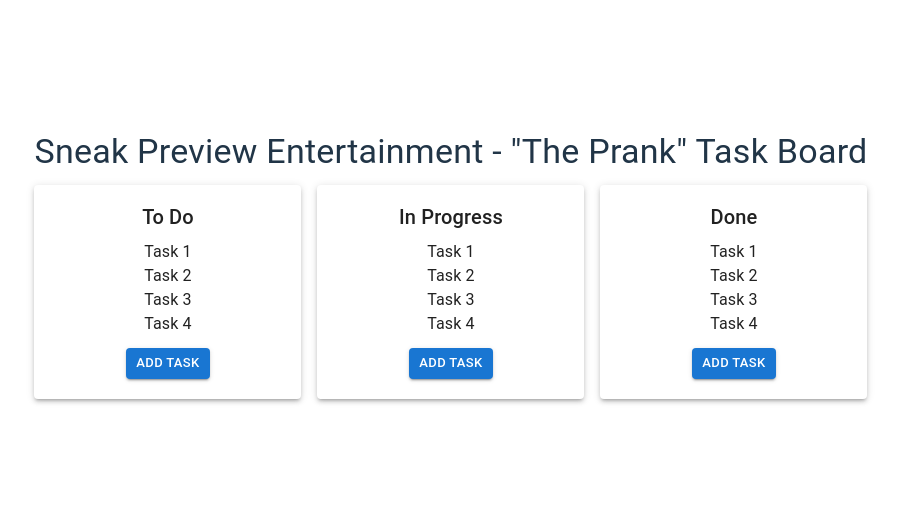
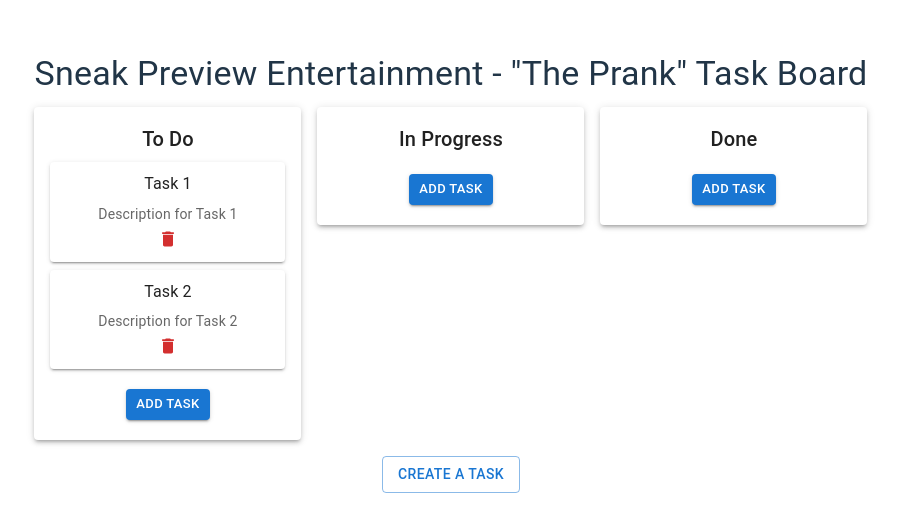
Before and after one commit to LujanSolo/kanban-chrome-extension, a React (Vite) app: page / in a window 1280 px wide. Shown: the part 127-658 px from the top of the page, without its empty margins (189-1089 px from the left). Built offline with nearby package versions, Linux system fonts and the light colour scheme.

Commit message:
updated board and column so that the deleteTask function would be passed down from board to column

```diff
--- a/src/components/Board.tsx
+++ b/src/components/Board.tsx
@@ -1,36 +1,35 @@
-import { Container, Typography, Grid } from '@mui/material';
+import { useState } from 'react';
+import { Container, Typography, Grid, Button } from '@mui/material';
 import Column from './Column';
-
+import Task from './Task';
 interface Task {
   id: number;
   title: string;
   description: string;
 }
 
-const dummyTasks: Task[] = [
-  {
-    id: 1,
-    title: 'Task 1',
-    description: 'Description of Task 1',
-  },
-  {
-    id: 2,
-    title: 'Task 2',
-    description: 'Description of Task 2',
-  },
-  {
-    id: 3,
-    title: 'Task 3',
-    description: 'Description of Task 3',
-  },
-  {
-    id: 4,
-    title: 'Task 4',
-    description: 'Description of Task 4',
-  },
+const sampleTasks: Task[] = [
+  { id: 1, title: 'Task 1', description: 'Description for Task 1' },
+  { id: 2, title: 'Task 2', description: 'Description for Task 2' },
 ];
 
 const Board: React.FC = () => {
+  const [tasks, setTasks] = useState<Task[]>(sampleTasks);
+
+  const handleCreateTask = () => {
+    const newTask: Task = {
+      id: tasks.length + 1,
+      title: `Task ${tasks.length + 1}`,
+      description: `Description for Task ${tasks.length + 1}`,
+    };
+
+    setTasks((prevTasks) => [...prevTasks, newTask]);
+  };
+
+  const handleDeleteTask = (id: number) => {
+    setTasks((prevTasks) => prevTasks.filter((task) => task.id !== id));
+  };
+
   return (
     <Container maxWidth="xl">
       <Typography variant="h4" gutterBottom>
@@ -38,15 +37,18 @@ const Board: React.FC = () => {
       </Typography>
       <Grid container spacing={2}>
         <Grid item xs={4}>
-          <Column title="To Do" tasks={dummyTasks} />
+          <Column title="To Do" tasks={tasks.filter((task) => task.id <= 3)} onDeleteTask={handleDeleteTask} />
         </Grid>
         <Grid item xs={4}>
-          <Column title="In Progress" tasks={dummyTasks} />
+          <Column title="In Progress" tasks={tasks.filter((task) => task.id > 3 && task.id <= 6)} onDeleteTask={handleDeleteTask} />
         </Grid>
         <Grid item xs={4}>
-          <Column title="Done" tasks={dummyTasks} />
+          <Column title="Done" tasks={tasks.filter((task) => task.id > 6)} onDeleteTask={handleDeleteTask} />
         </Grid>
       </Grid>
+      <Button variant="outlined" color="primary" onClick={handleCreateTask}>
+        Create a Task
+      </Button>
     </Container>
   )
 };
--- a/src/components/Column.tsx
+++ b/src/components/Column.tsx
@@ -1,4 +1,5 @@
 import { Paper, Typography, Button } from '@mui/material';
+import Task from './Task';
 
 interface Task {
   id: number;
@@ -9,19 +10,17 @@ interface Task {
 interface ColumnProps {
   title: string;
   tasks: Task[];
+  onDeleteTask: (id: number) => void;
 }
 
-const Column: React.FC<ColumnProps> = ({ title, tasks }) => {
+const Column: React.FC<ColumnProps> = ({ title, tasks, onDeleteTask }) => {
   return (
     <Paper elevation={3} style={{ padding: '16px', marginBottom: '16px' }}>
       <Typography variant="h6" gutterBottom>
         {title}
       </Typography>
       {tasks.map((task) => (
-        <div key={task.id}>
-          <Typography>{task.title}</Typography>
-          {/* Add more task details as needed */}
-        </div>
+        <Task key={task.id} {...task} onDelete={() => onDeleteTask(task.id)} />
       ))}
       <Button variant="contained" color="primary" size="small" style={{ marginTop: '12px', marginBottom: "4px" }}>
         Add Task
```
